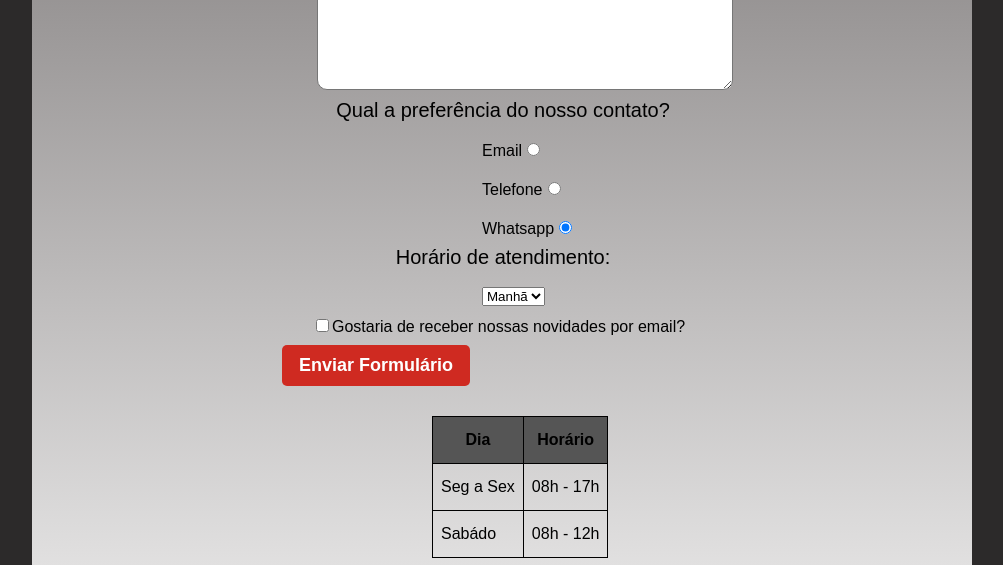
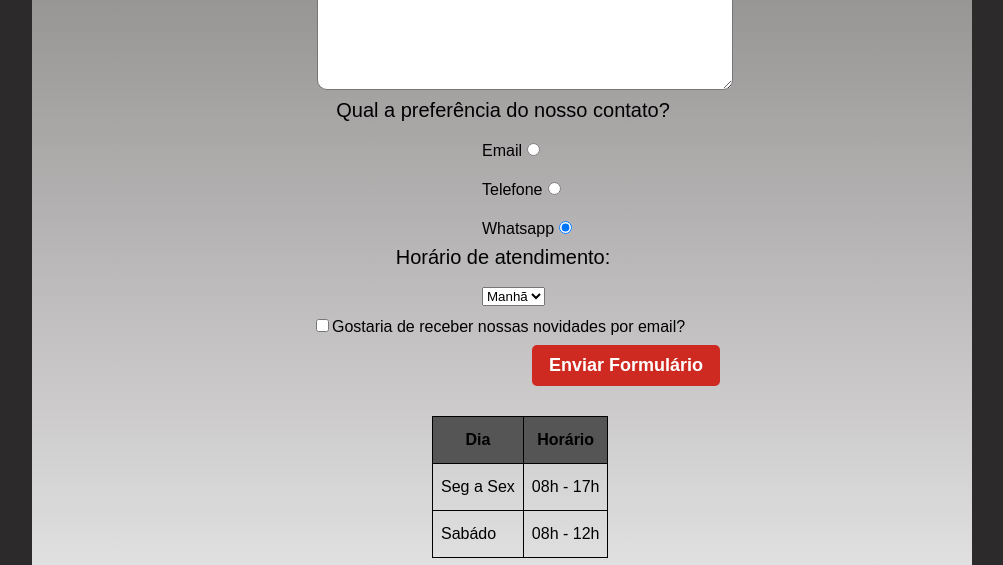
Before and after one commit to joelap1992/SiteJr, a plain HTML site: page contato.html in a window 1280 px wide. Shown: the part 662-1227 px from the top of the page, without its empty margins (138-1141 px from the left). Drawn offline with Linux system fonts and the light colour scheme.

Commit message:
Update style.css
Enviar

```diff
--- a/style.css
+++ b/style.css
@@ -178,7 +178,7 @@ footer{
     border-radius: 5px;
     transition: 1s all;
     cursor: pointer;
-    margin: 10px auto 10px 250px ;
+    margin: 10px auto 10px 500px ;
 
 }
 
```
